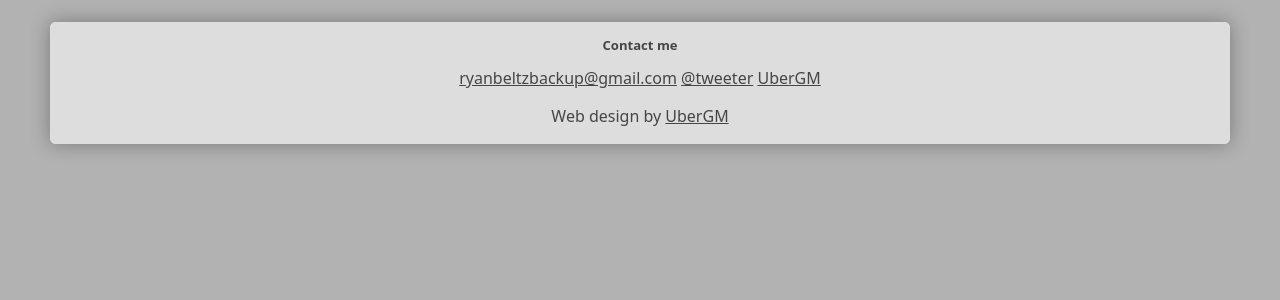
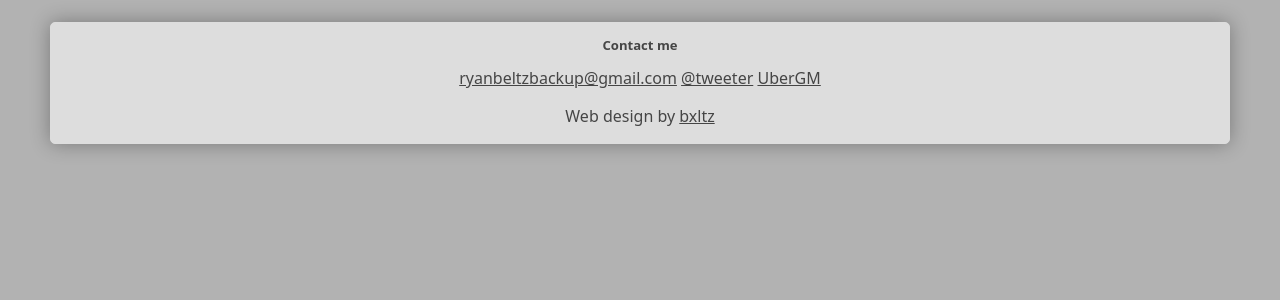
Before and after one commit to UberGM/ubergm.github.io, a Jekyll site: the page built from index.html, in a window 1280 px wide. Shown: the part 407-707 px from the top of the page. Built offline with Jekyll 4.4.1, drawn with Linux system fonts in a browser that asks for light colours; some web fonts are replaced.

Commit message:
Update footer.html

```diff
--- a/_includes/footer.html
+++ b/_includes/footer.html
@@ -3,5 +3,5 @@
   <a href="mailto:{{ site.email }}">{{ site.email }}</a>
   {% if site.twitter_username %}<a href="https://twitter.com/{{ site.twitter_username }}">@{{ site.twitter_username }}</a>{% endif %}
   {% if site.github_username %}<a href="https://github.com/{{ site.github_username }}">{{ site.github_username }}</a>{% endif %}
-  <p>Web design by <a href="http://ubergm.ml/">UberGM</a></p>
+  <p>Web design by <a href="http://ubergm.github.io/">bxltz</a></p>
 </footer>
```
